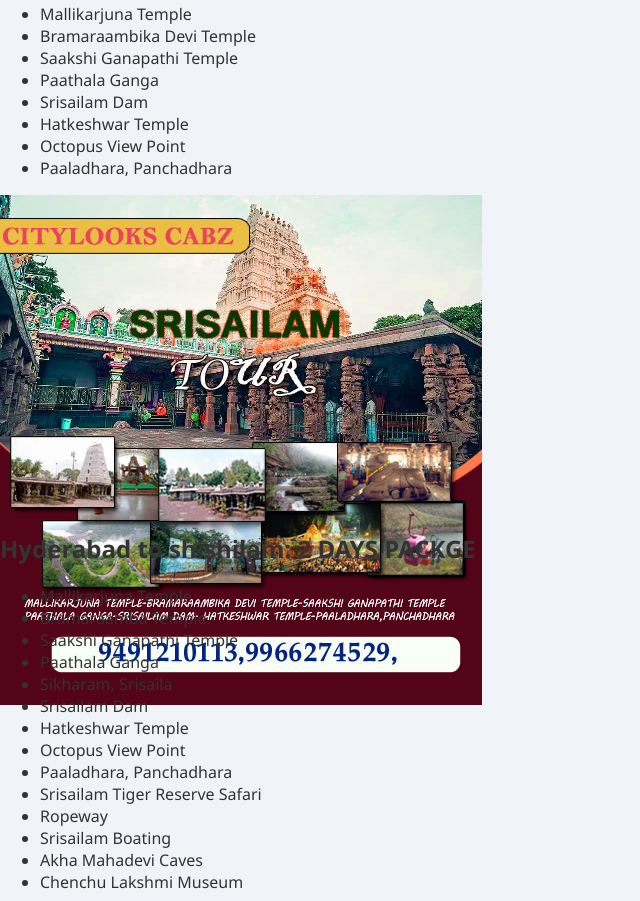
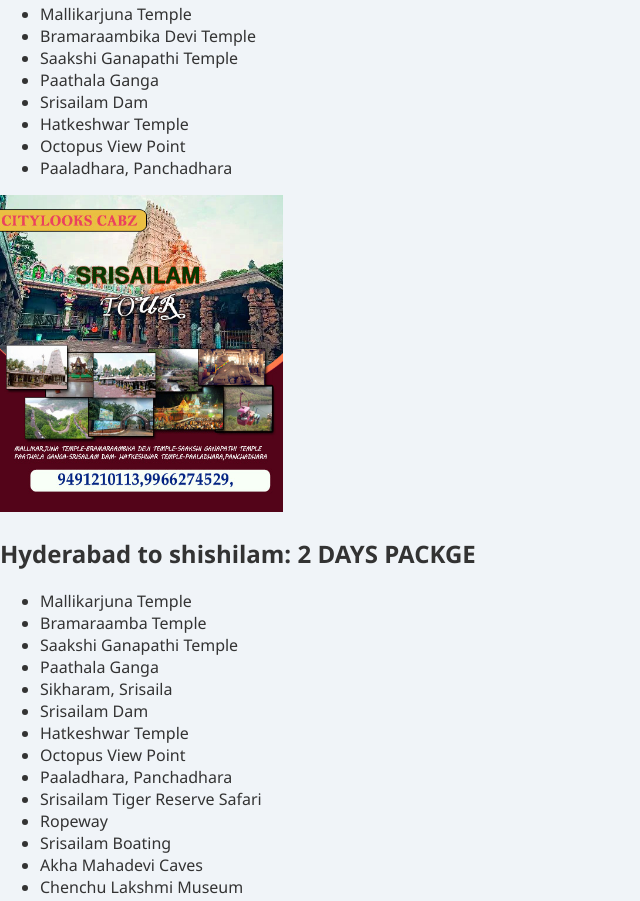
Before and after one commit to citylookscab/citylookscabz.github.io, a plain HTML site: page index.html in a window 1280 px wide. Shown: the part 1456-2357 px from the top of the page, without its empty margins (0-640 px from the left). Drawn offline with nearby package versions, Linux system fonts and the light colour scheme.

Commit message:
Update index.html
zz

```diff
--- a/index.html
+++ b/index.html
@@ -148,8 +148,8 @@
                 <li> Octopus View Point</li>
                 <li> Paaladhara, Panchadhara</li>
             </ul>
-               <div class="srishailam">
-                        <img src="images/SRISHAILAM1.JPG" alt="rent in Hyderabad, perfect for family trips" >
+               <div >
+                        <img class="srishailam" src="images/SRISHAILAM1.JPG" alt="rent in Hyderabad, perfect for family trips" >
 
                     </div>
         </section>
```
